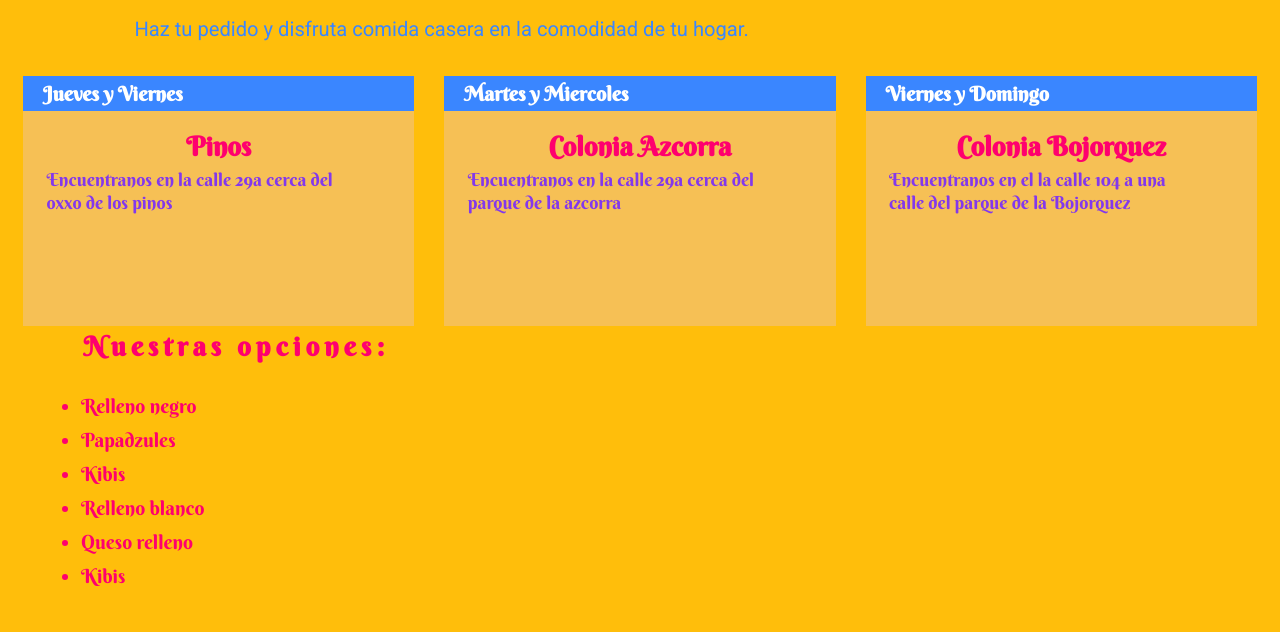
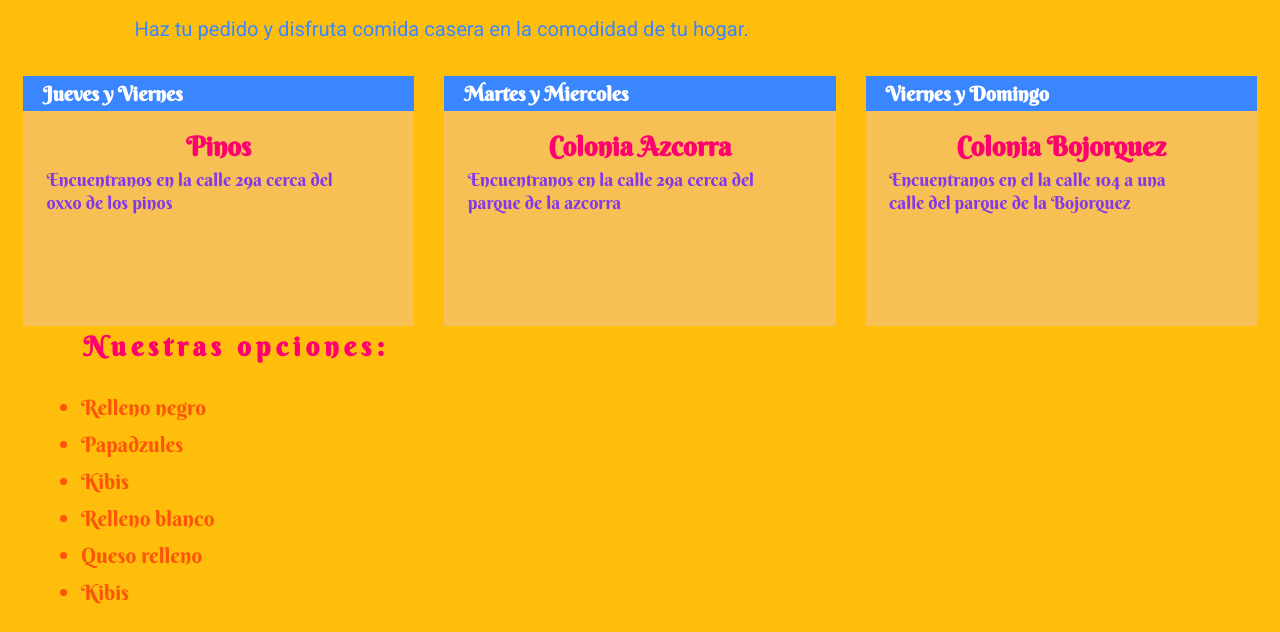
Before and after one commit to Vaitiare23/vaitiare23.github.io, a plain HTML site: page index.html in a window 1280 px wide. Shown: the part 244-876 px from the top of the page. Drawn offline with Linux system fonts and the light colour scheme.

Commit message:
Update style.css

```diff
--- a/css/style.css
+++ b/css/style.css
@@ -1,8 +1,8 @@
 .column-list {
 
 font-family: 'Roboto';
-              color:#ff006e;
-                         font-size:122%;
+              color:#fb5607;
+                         font-size:132%;
 }
 
 
```
